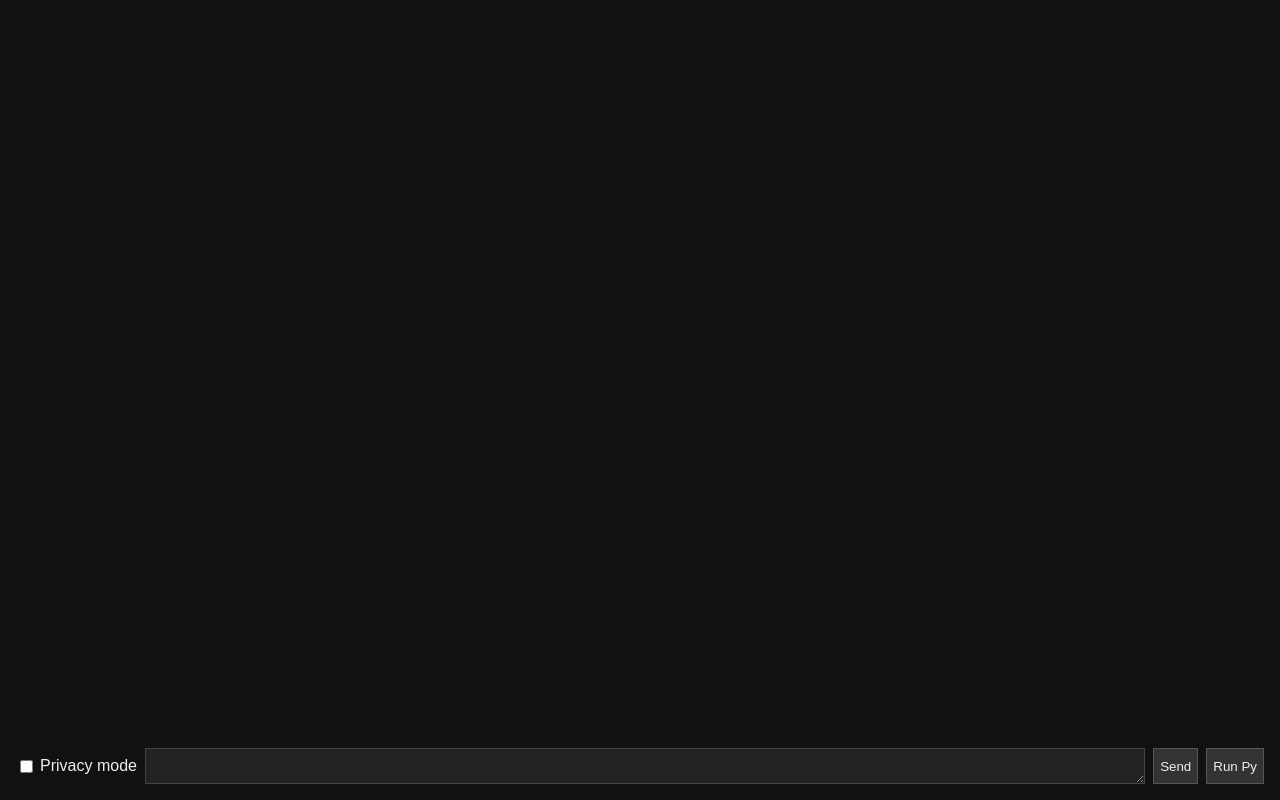
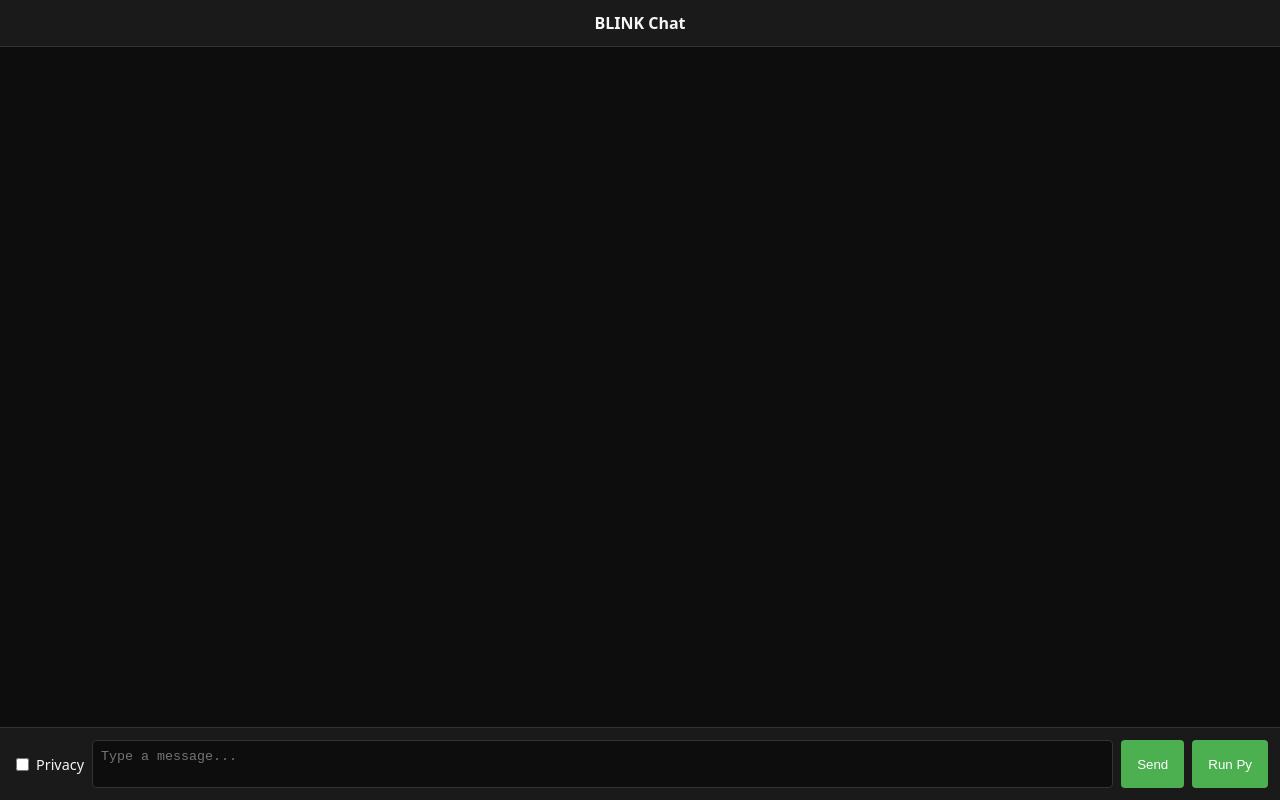
Before and after one commit to ashlalalamas-stack/Blink-AI, a plain HTML site: page web/index.html in a window 1280 px wide. Drawn offline with Linux system fonts and the light colour scheme.

Commit message:
feat: polish UI and add mac build

```diff
--- a/server/package.json
+++ b/server/package.json
@@ -8,7 +8,8 @@
   "scripts": {
     "build": "tsc",
     "start": "node dist/index.js",
-    "typecheck": "tsc --noEmit"
+    "typecheck": "tsc --noEmit",
+    "build:mac": "npm run build && pkg dist/index.js --targets node18-macos-x64 --output blink-macos"
   },
   "dependencies": {
     "dotenv": "^16.4.5",
@@ -16,6 +17,7 @@
   },
   "devDependencies": {
     "@types/node": "^24.3.3",
+    "pkg": "^5.8.1",
     "typescript": "^5.4.0"
   }
 }
--- a/web/index.html
+++ b/web/index.html
@@ -2,25 +2,107 @@
 <html lang="en">
 <head>
 <meta charset="UTF-8" />
-<title>BLINK v0.1</title>
+<title>BLINK</title>
 <style>
- body { background:#111; color:#eee; font-family: sans-serif; display:flex; flex-direction:column; height:100vh; margin:0; }
- #chat { flex:1; padding:1rem; overflow-y:auto; }
- #input { display:flex; padding:1rem; gap:0.5rem; }
- textarea { flex:1; background:#222; color:#eee; border:1px solid #444; }
- button { background:#333; color:#eee; border:1px solid #555; }
- label { display:flex; align-items:center; gap:0.25rem; }
- .msg { margin-bottom:0.5rem; }
- .assistant { color:#aaffaa; }
+:root {
+  --bg: #0d0d0d;
+  --panel: #1a1a1a;
+  --accent: #4caf50;
+  --text: #f5f5f5;
+  --user-msg: #2d2d2d;
+  --assistant-msg: #1e4620;
+}
+
+body {
+  background: var(--bg);
+  color: var(--text);
+  font-family: system-ui, sans-serif;
+  display: flex;
+  flex-direction: column;
+  height: 100vh;
+  margin: 0;
+}
+
+header {
+  background: var(--panel);
+  padding: 0.75rem 1rem;
+  text-align: center;
+  font-weight: 600;
+  border-bottom: 1px solid #333;
+}
+
+#chat {
+  flex: 1;
+  padding: 1rem;
+  overflow-y: auto;
+  display: flex;
+  flex-direction: column;
+  gap: 0.5rem;
+}
+
+.msg {
+  max-width: 75%;
+  padding: 0.5rem 0.75rem;
+  border-radius: 8px;
+}
+
+.msg.user {
+  align-self: flex-end;
+  background: var(--user-msg);
+}
+
+.msg.assistant {
+  align-self: flex-start;
+  background: var(--assistant-msg);
+}
+
+#input {
+  display: flex;
+  gap: 0.5rem;
+  padding: 0.75rem;
+  background: var(--panel);
+  border-top: 1px solid #333;
+}
+
+textarea {
+  flex: 1;
+  background: var(--bg);
+  color: var(--text);
+  border: 1px solid #333;
+  border-radius: 4px;
+  padding: 0.5rem;
+  resize: none;
+}
+
+button {
+  background: var(--accent);
+  color: #fff;
+  border: none;
+  padding: 0 1rem;
+  border-radius: 4px;
+  cursor: pointer;
+}
+
+button:hover {
+  opacity: 0.9;
+}
+
+label {
+  display: flex;
+  align-items: center;
+  gap: 0.25rem;
+  font-size: 0.9rem;
+}
 </style>
 </head>
 <body>
+<header>BLINK Chat</header>
 <div id="chat"></div>
 <div id="input">
-<label><input type="checkbox" id="privacy"/> Privacy mode</label>
-<textarea id="text" rows="2"></textarea>
-<button id="send">Send</button>
-<button id="runpy">Run Py</button>
+  <label><input type="checkbox" id="privacy"/> Privacy</label>
+  <textarea id="text" rows="2" placeholder="Type a message..."></textarea>
+  <button id="send">Send</button>
+  <button id="runpy">Run Py</button>
 </div>
 <script>
 const chat = document.getElementById('chat');
@@ -29,39 +111,48 @@
 const runpy = document.getElementById('runpy');
 const privacy = document.getElementById('privacy');
 let messages = [];
-function append(role, content, local){
+
+function append(role, content, local) {
   const div = document.createElement('div');
-  div.className = 'msg '+role;
-  const icon = local === undefined ? '' : (local ? '🛡️' : '🌐');
-  div.textContent = (role==='user'?'> ':icon+' ') + content;
+  div.className = 'msg ' + role;
+  const icon = local === undefined ? '' : (local ? '🛡️ ' : '🌐 ');
+  div.textContent = icon + content;
   chat.appendChild(div);
   chat.scrollTop = chat.scrollHeight;
 }
+
 send.onclick = async () => {
   const content = text.value.trim();
-  if(!content) return;
+  if (!content) return;
   append('user', content);
-  messages.push({role:'user', content});
-  text.value='';
+  messages.push({ role: 'user', content });
+  text.value = '';
   const res = await fetch('/api/chat', {
-    method:'POST',
-    headers:{'Content-Type':'application/json'},
-    body:JSON.stringify({messages, privacyMode: privacy.checked})
+    method: 'POST',
+    headers: { 'Content-Type': 'application/json' },
+    body: JSON.stringify({ messages, privacyMode: privacy.checked })
   });
   const data = await res.json();
-  messages.push({role:'assistant', content:data.reply});
+  messages.push({ role: 'assistant', content: data.reply });
   append('assistant', data.reply, data.local);
 };
 
+text.addEventListener('keydown', (e) => {
+  if (e.key === 'Enter' && !e.shiftKey) {
+    e.preventDefault();
+    send.click();
+  }
+});
+
 runpy.onclick = async () => {
   const code = text.value.trim();
-  if(!code) return;
+  if (!code) return;
   append('user', code);
-  text.value='';
+  text.value = '';
   const res = await fetch('/api/python', {
-    method:'POST',
-    headers:{'Content-Type':'application/json'},
-    body:JSON.stringify({code})
+    method: 'POST',
+    headers: { 'Content-Type': 'application/json' },
+    body: JSON.stringify({ code })
   });
   const data = await res.json();
   const out = (data.stdout || '') + (data.stderr || '');
```
Also changed, not shown: .github/workflows/release.yml (added), README.md, 2 other files.
